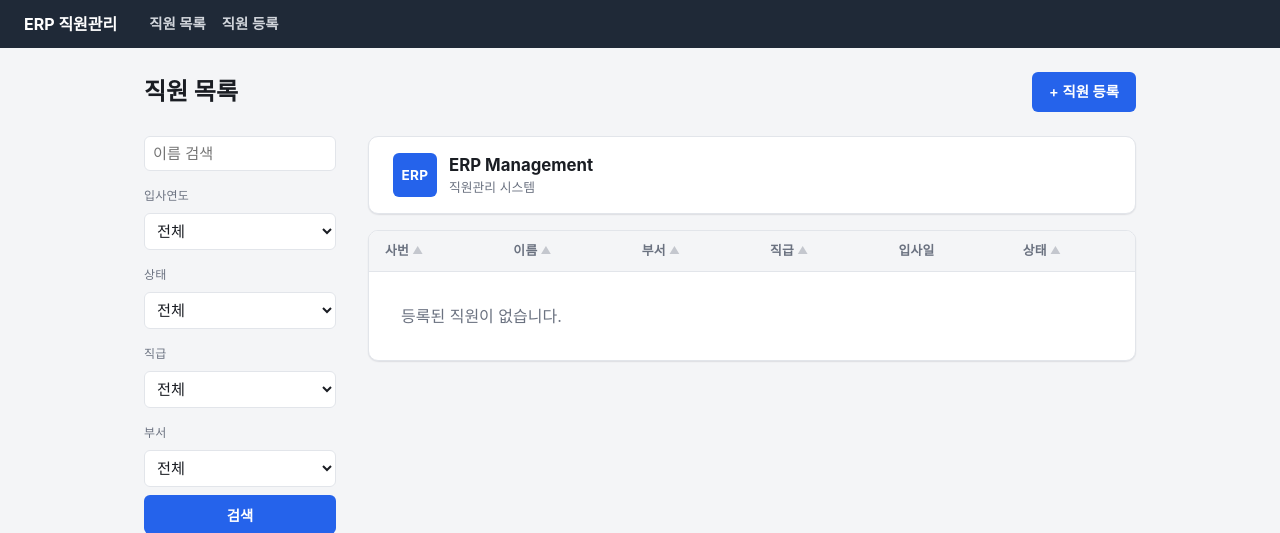
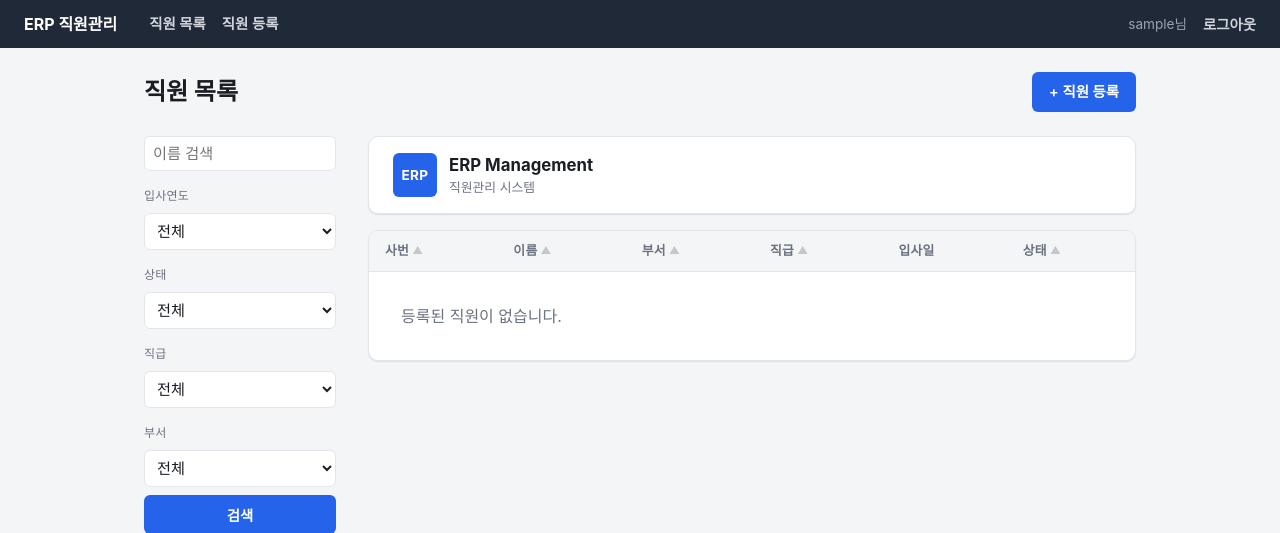
Before and after one commit to Lim-K-M/ERP_Management, a FastAPI app: template app/templates/employees/list.html in a window 1280 px wide. Shown: the top 533 px of the page. Run offline with FastAPI, Linux system fonts and the light colour scheme; the template is opened without the code that fills it, so the values that code supplies are empty; the visitor is signed in with stand-in values (Sample User, id 1); parts of the project's set-up code (start-up, migrations or seed data) failed here and were passed over.

Commit message:
feat(auth): 로그인 상태에 따라 쓰기 UI 노출 제어
is_logged_in() 전역 함수로 네비게이션에 로그인/로그아웃 표시, 비로그인 시
목록의 등록 버튼과 상세의 수정폼/상태변경 버튼을 숨기고 읽기전용 정보만 노출

```diff
--- a/app/static/css/style.css
+++ b/app/static/css/style.css
@@ -76,6 +76,32 @@ h2 {
 }
 
 .nav a:hover {
+    color: #fff;
+}
+
+.nav-user {
+    color: #9ca3af;
+    font-size: 0.85rem;
+    margin-left: auto;
+}
+
+.nav-logout-form {
+    display: inline;
+}
+
+.nav-link-button {
+    background: none;
+    border: none;
+    padding: 0;
+    color: #d1d5db;
+    text-decoration: none;
+    font-weight: 600;
+    font-size: 0.9rem;
+    cursor: pointer;
+    font-family: inherit;
+}
+
+.nav-link-button:hover {
     color: #fff;
 }
 
@@ -438,6 +464,23 @@ select:focus {
     font-size: 0.9rem;
 }
 
+/* ---- 읽기 전용 상세(비로그인) ---- */
+.detail-readonly {
+    display: grid;
+    grid-template-columns: max-content 1fr;
+    gap: var(--space-2) var(--space-4);
+    margin: 0;
+}
+
+.detail-readonly dt {
+    color: var(--color-text-muted);
+    font-weight: 600;
+}
+
+.detail-readonly dd {
+    margin: 0;
+}
+
 /* ---- 상태 변경 버튼 그룹 ---- */
 .status-actions {
     display: flex;
--- a/app/templates/employees/list.html
+++ b/app/templates/employees/list.html
@@ -3,7 +3,9 @@
 {% block content %}
 <div class="page-header">
     <h1>직원 목록</h1>
+    {% if is_logged_in(request) %}
     <a href="/employees/new" class="btn btn-primary">+ 직원 등록</a>
+    {% endif %}
 </div>
 <div class="list-layout">
     <aside class="sidebar">
--- a/app/templates/partials/_nav.html
+++ b/app/templates/partials/_nav.html
@@ -1,5 +1,13 @@
 <nav class="nav">
     <span class="nav-brand">ERP 직원관리</span>
     <a href="/employees">직원 목록</a>
+    {% if is_logged_in(request) %}
     <a href="/employees/new">직원 등록</a>
+    <span class="nav-user">{{ request.session.user }}님</span>
+    <form method="post" action="/logout" class="nav-logout-form">
+        <button type="submit" class="nav-link-button">로그아웃</button>
+    </form>
+    {% else %}
+    <a href="/login">로그인</a>
+    {% endif %}
 </nav>
--- a/app/templating.py
+++ b/app/templating.py
@@ -15,5 +15,10 @@ def status_badge(value: str) -> Markup:
     return Markup(f'<span class="badge {meta["class"]}">{meta["label"]}</span>')
 
 
+def is_logged_in(request) -> bool:
+    return bool(request.session.get("user"))
+
+
 templates = Jinja2Templates(directory=str(Path(__file__).parent / "templates"))
 templates.env.filters["status_badge"] = status_badge
+templates.env.globals["is_logged_in"] = is_logged_in
```
Also changed, not shown: app/templates/employees/detail.html (+14 -0 lines).
